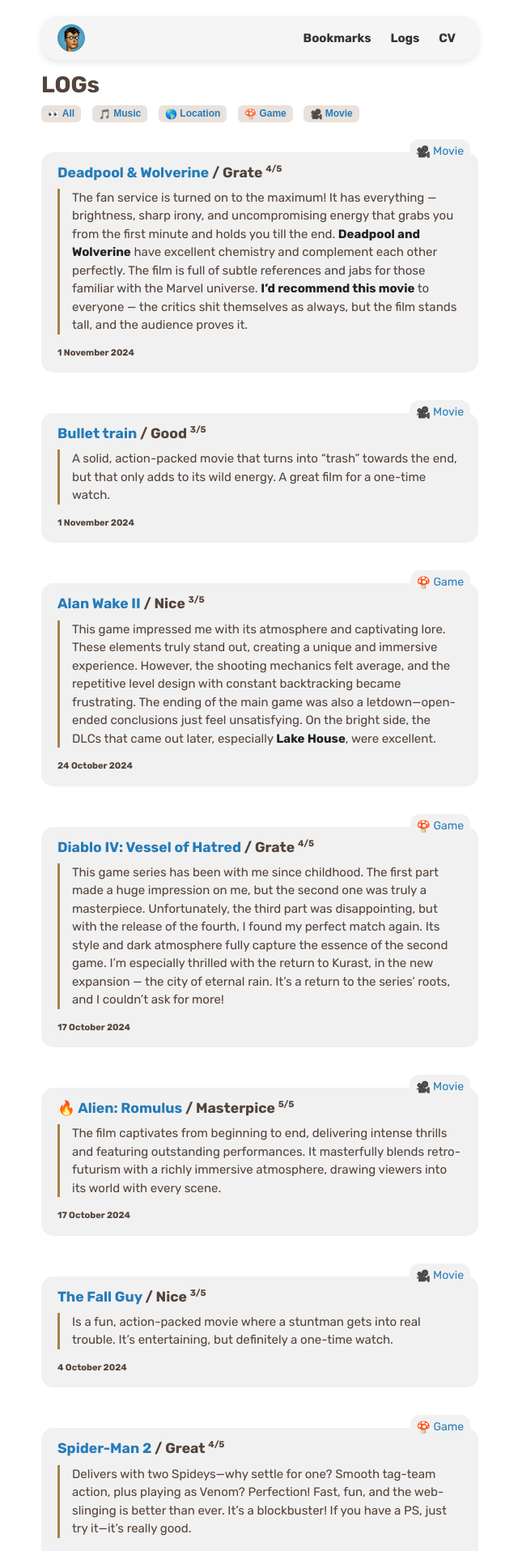
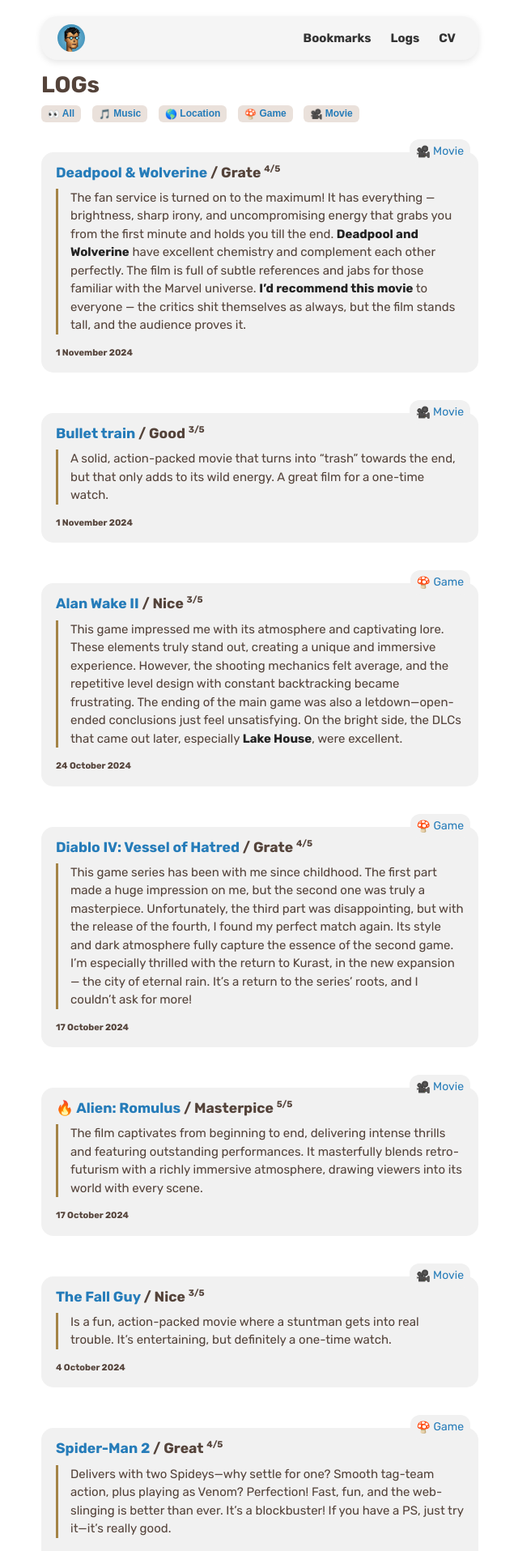
Before and after one commit to alobanov/alobanov.github.io, a Jekyll site: the page built from logs.md, in a window 1280 px wide. Shown: the top 1915 px of the page at 81% size, without its empty margins (319-959 px from the left). Built offline with Jekyll 4.4.1, drawn with Linux system fonts in a browser that asks for light colours; emoji names are drawn with the system emoji font; some web fonts are replaced; a style sheet for code colours, icons or effects is not loaded.

Commit message:
fixed paddings

```diff
--- a/assets/css/image_pop.css
+++ b/assets/css/image_pop.css
@@ -4,8 +4,8 @@
 }
 
 .thumbnail {
-    width: 30px;
-    height: 30px;
+    width: 25px;
+    height: 25px;
     object-fit: cover;
     cursor: pointer;
     border-radius: 8px;
--- a/assets/css/style.css
+++ b/assets/css/style.css
@@ -311,7 +311,7 @@
     position: relative;
     background-color: #f1f1f1;
     color: #54433a;
-    padding: 15px 20px;
+    padding: 15px 18px;
     border-radius: 15px;
     font-family: "Rubik", sans-serif;
     line-height: 1.5;
```
